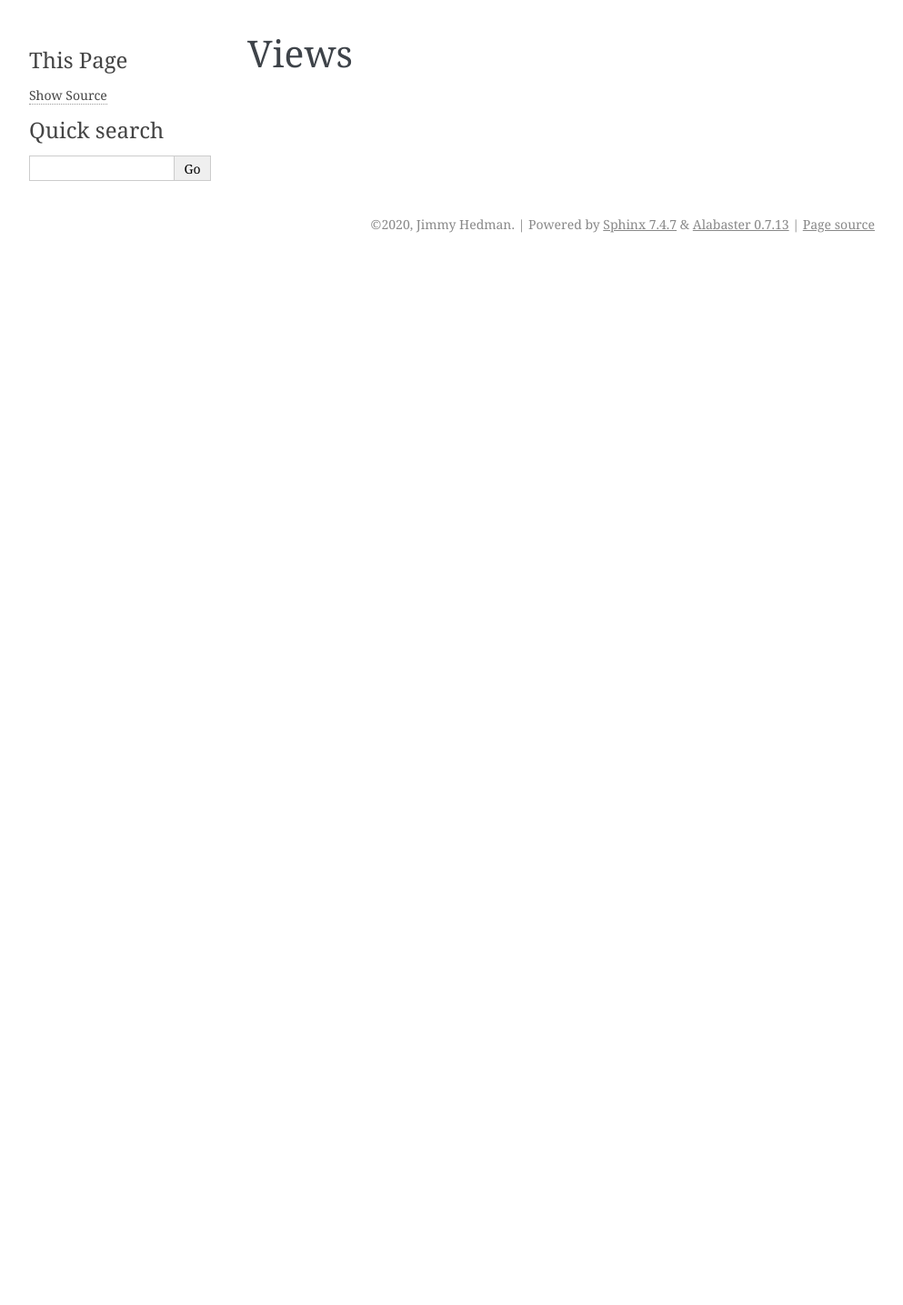
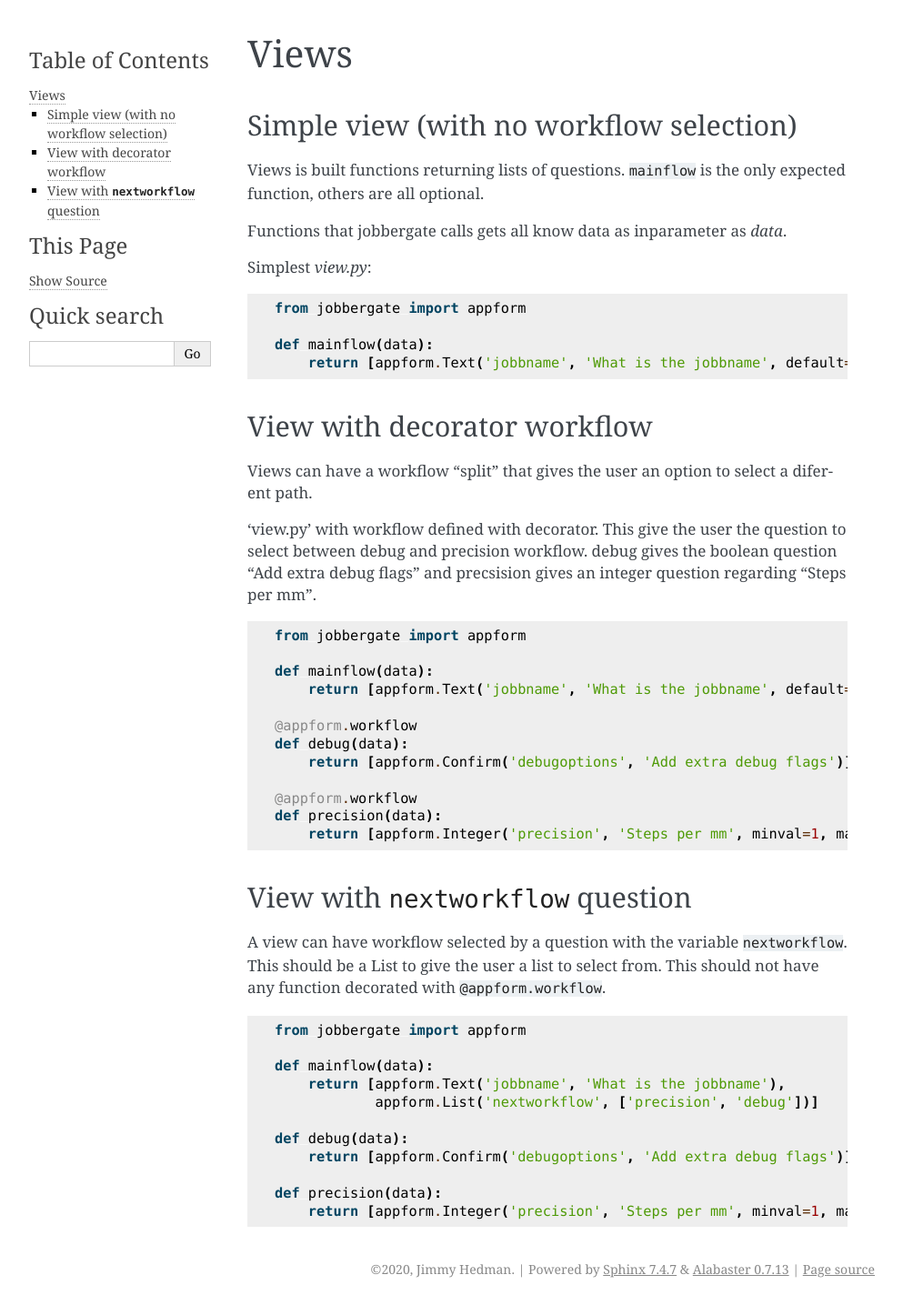
Before and after one commit to HeMan/jobbergate, a Sphinx documentation site: the page built from docs/source/views.rst, in a window 1280 px wide. Shown: the whole page at 91% size, without its empty margins (148-1141 px from the left). Built offline with Sphinx 7.4.7, drawn with Linux system fonts in a browser that asks for light colours; pages that are not in the unit, such as notebooks, are missing from menus; before the commit the page ends 900 px from its top, so only the background shows below that.

Commit message:
Added API subsection.
- Add API subsection, which cointains of API documentation for users.
- Added workflow documentation.

```diff
--- /dev/null
+++ b/docs/source/API.rst
@@ -0,0 +1,11 @@
+API
+===
+
+.. toctree::
+   :maxdepth: 2
+   :caption: Contents:
+
+   views
+   workflow
+   templates
+   appform
--- a/docs/source/index.rst
+++ b/docs/source/index.rst
@@ -76,9 +76,7 @@
    :maxdepth: 2
    :caption: Contents:
 
-   views
-   templates
-   appform
+   API
 
 
 
--- a/docs/source/views.rst
+++ b/docs/source/views.rst
@@ -1,2 +1,68 @@
 Views
 ======
+
+Simple view (with no workflow selection)
+----------------------------------------
+
+Views is built functions returning lists of questions. ``mainflow`` is the only
+expected function, others are all optional.
+
+Functions that jobbergate calls gets all know data as inparameter as `data`.
+
+Simplest `view.py`:
+
+.. code-block:: python
+
+    from jobbergate import appform
+
+    def mainflow(data):
+        return [appform.Text('jobbname', 'What is the jobbname', default='MyJob')]
+
+
+View with decorator workflow
+----------------------------
+
+Views can have a workflow "split" that gives the user an option to select
+a diferent path.
+
+'view.py' with workflow defined with decorator. This give the user the question
+to select between debug and precision workflow. debug gives the boolean question
+"Add extra debug flags" and precsision gives an integer question regarding
+"Steps per mm".
+
+.. code-block:: python
+
+    from jobbergate import appform
+
+    def mainflow(data):
+        return [appform.Text('jobbname', 'What is the jobbname', default='MyJob')]
+
+    @appform.workflow
+    def debug(data):
+        return [appform.Confirm('debugoptions', 'Add extra debug flags')]
+
+    @appform.workflow
+    def precision(data):
+        return [appform.Integer('precision', 'Steps per mm', minval=1, maxval=100)]
+
+
+View with ``nextworkflow`` question
+-----------------------------------
+
+A view can have workflow selected by a question with the variable
+``nextworkflow``. This should be a List to give the user a list to select from.
+This should not have any function decorated with ``@appform.workflow``.
+
+.. code-block:: python
+
+    from jobbergate import appform
+
+    def mainflow(data):
+        return [appform.Text('jobbname', 'What is the jobbname'),
+                appform.List('nextworkflow', ['precision', 'debug'])]
+
+    def debug(data):
+        return [appform.Confirm('debugoptions', 'Add extra debug flags')]
+
+    def precision(data):
+        return [appform.Integer('precision', 'Steps per mm', minval=1, maxval=100)]
--- /dev/null
+++ b/docs/source/workflow.rst
@@ -0,0 +1,4 @@
+.. automodule:: jobbergate.workflow
+   :members:
+   :inherited-members:
+   :show-inheritance:
```
